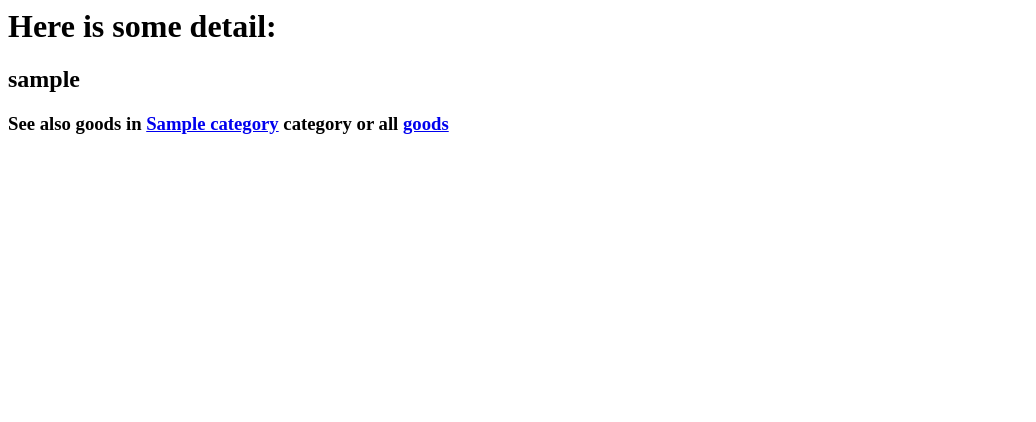
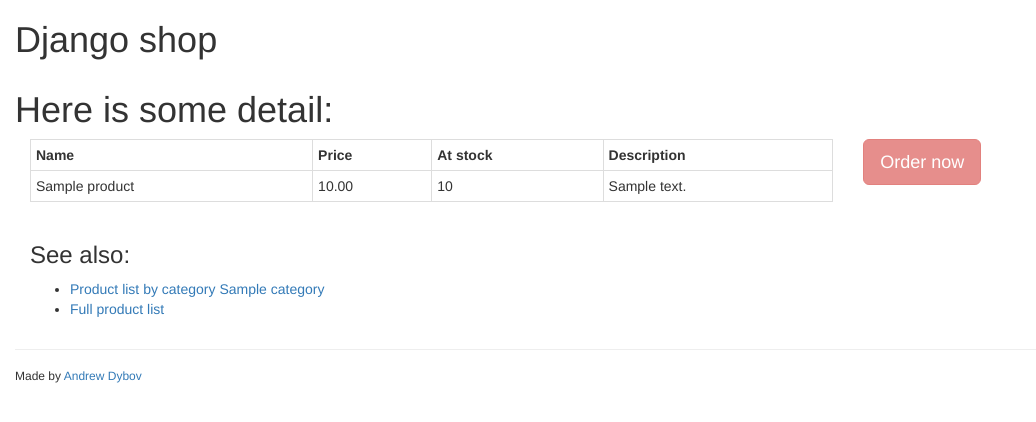
Before and after one commit to Dybov/DjangoShop, a Django app: a page that uses SimpleDjangoShop/JustShop/templates/JustShop/detail.django.html in a window 1280 px wide. Shown: the top 422 px of the page, without its empty margins (0-1036 px from the left). Run offline with Django 3.2, Linux system fonts and the light colour scheme; tables that the repository leaves empty hold one stand-in row (values such as "Sample post"); some libraries are stand-ins or nearby versions.

Commit message:
Add base template that extended by every template
Base template includes styles (bootstrap for now) and different blocks for title, header, container, context and footer.
Blocks for title, header and footer have a default messages.

```diff
--- /dev/null
+++ b/SimpleDjangoShop/JustShop/templates/JustShop/base.django.html
@@ -0,0 +1,27 @@
+<!DOCTYPE html>
+<html>
+<head>
+    <title>{% block title %}Django Shop{% endblock %}</title>
+	<link rel="stylesheet" href="https://maxcdn.bootstrapcdn.com/bootstrap/3.3.7/css/bootstrap.min.css" integrity="sha384-BVYiiSIFeK1dGmJRAkycuHAHRg32OmUcww7on3RYdg4Va+PmSTsz/K68vbdEjh4u" crossorigin="anonymous">
+</head>
+<body>
+	{% block header %}
+		<header class='col-sm-12'>
+			<h1>Django shop</h1>
+			{% block navigation_bar %}{% endblock %}
+		</header>
+	{% endblock %}
+
+	{% block container %}
+		<div class='col-sm-12'>{% block content %}{% endblock %}</div>
+	{% endblock %}
+
+	{% block footer %}
+
+		<footer class='col-sm-12'>
+			<hr>
+			<h6>Made by <a href='mailto:dybov.andrew@gmail.com'>Andrew Dybov</a></h6>
+		</footer>
+	{% endblock %}
+</body>
+</html>
--- a/SimpleDjangoShop/JustShop/templates/JustShop/detail.django.html
+++ b/SimpleDjangoShop/JustShop/templates/JustShop/detail.django.html
@@ -1,3 +1,33 @@
-<h1>Here is some detail:</h1>
-<h2>{{ product }}</h2>
-<h3>See also goods in <a href='{{ product.category.get_absolute_url }}'>{{ product.category }}</a>  category or all <a href='{% url "JustShop:ProductList" %} '>goods</a></h3>
+{% extends "JustShop/base.django.html" %}
+
+{% block content %}
+	<h1>Here is some detail:</h1>
+	<div class='col-sm-8'>
+		<table class='table table-bordered table-condensed'>
+			<tr>
+				<th>Name</th>
+				<th>Price</th>
+				<th>At stock</thead>
+				<th>Description</th>
+			</tr>
+			<tr>
+				<td>{{ product.name }}</td>
+				<td>{{ product.price }}</td>
+				<td>{{ product.stock }}</td>
+				<td>{{ product.description }}</td>
+			</tr>
+		</table>
+		</div>
+	<div class='col-sm-4'>
+		<button class='btn btn-danger btn-lg' disabled="disabled">Order now</button>
+	</div>
+	<div class='col-sm-12'>
+		<div>
+			<h3>See also:</h3>
+			<ul>
+				<li><a href='{{ product.category.get_absolute_url }}'>Product list by category {{ product.category }}</a></li>
+				<li><a href='{% url "JustShop:ProductList" %} '>Full product list</a></li>
+			</ul>
+		</div>
+	</div>
+{% endblock %}
```
Also changed, not shown: SimpleDjangoShop/JustShop/templates/JustShop/index.django.html (+10 -1 lines).
